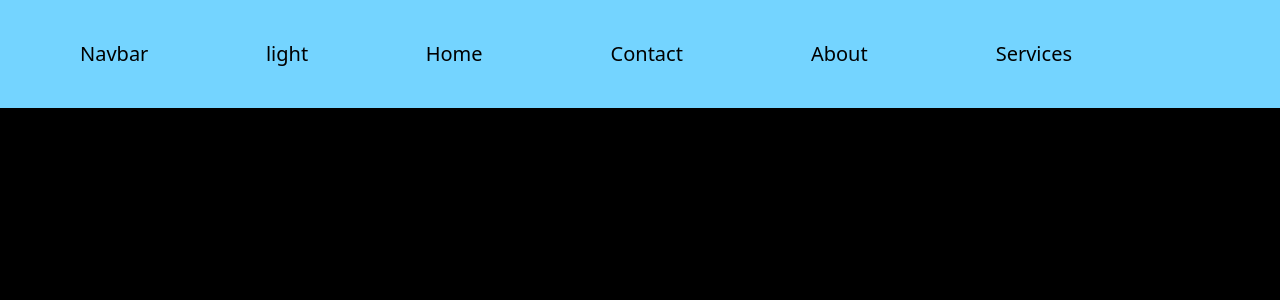
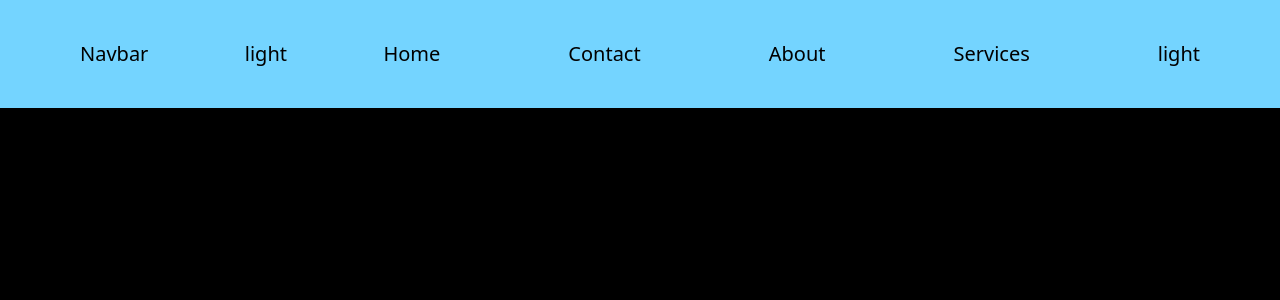
Before and after one commit to nidhi-webdev/gallery, a React (Vite) app in the folder Gallery/: page / in a window 1280 px wide. Shown: the top 300 px of the page. Built offline with nearby package versions, Linux system fonts and the light colour scheme.

Commit message:
theme is printing but getting some error

```diff
--- a/Gallery/src/components/Nav2.jsx
+++ b/Gallery/src/components/Nav2.jsx
@@ -5,7 +5,7 @@ import { ThemeDataContext } from "../context/ThemeContext"
 
 const Nav2 = () => {
   const [theme, setTheme] = useContext(ThemeDataContext)
-  console.log("Nav2", theme);
+
 
 
 
@@ -16,7 +16,7 @@ const Nav2 = () => {
       <h4> Contact </h4>
       <h4> About </h4>
       <h4> Services </h4>
-      <h4>  </h4>
+      <h4> {theme} </h4>
     </div>
   )
 }
```
